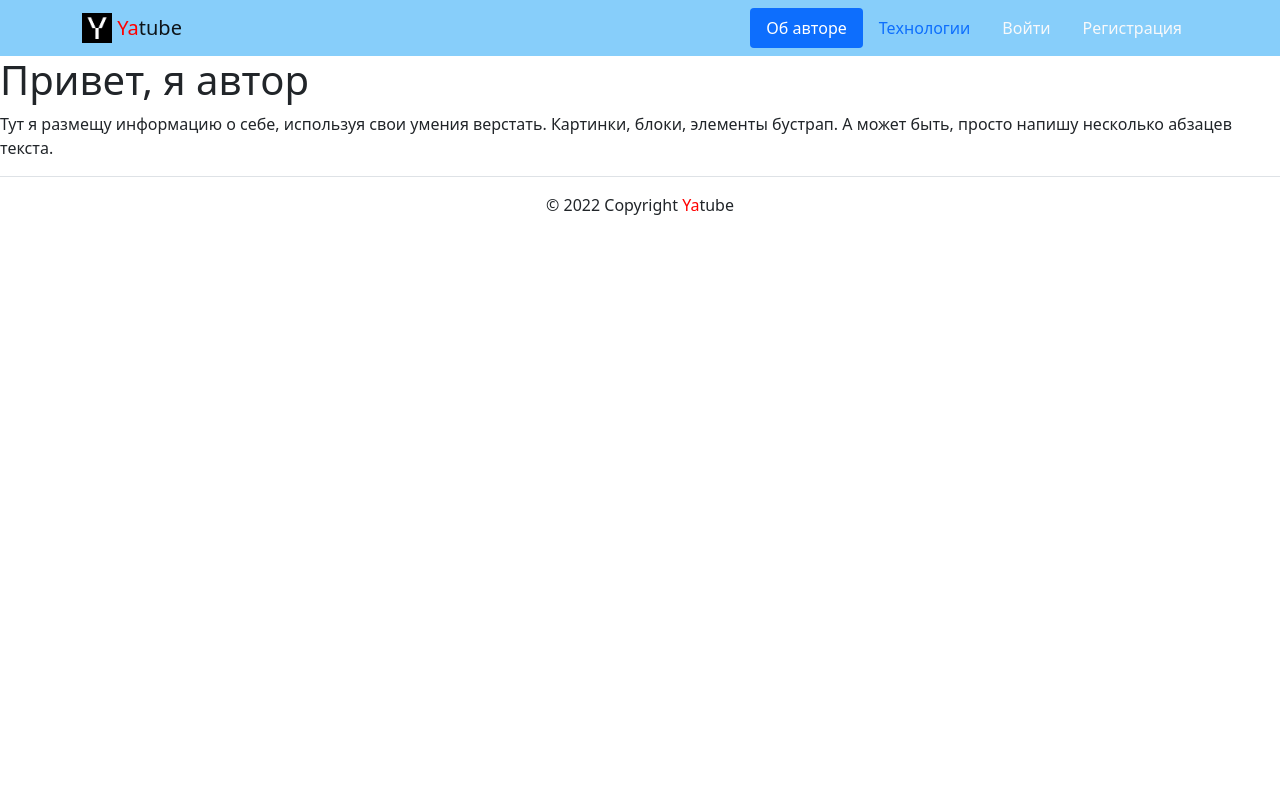
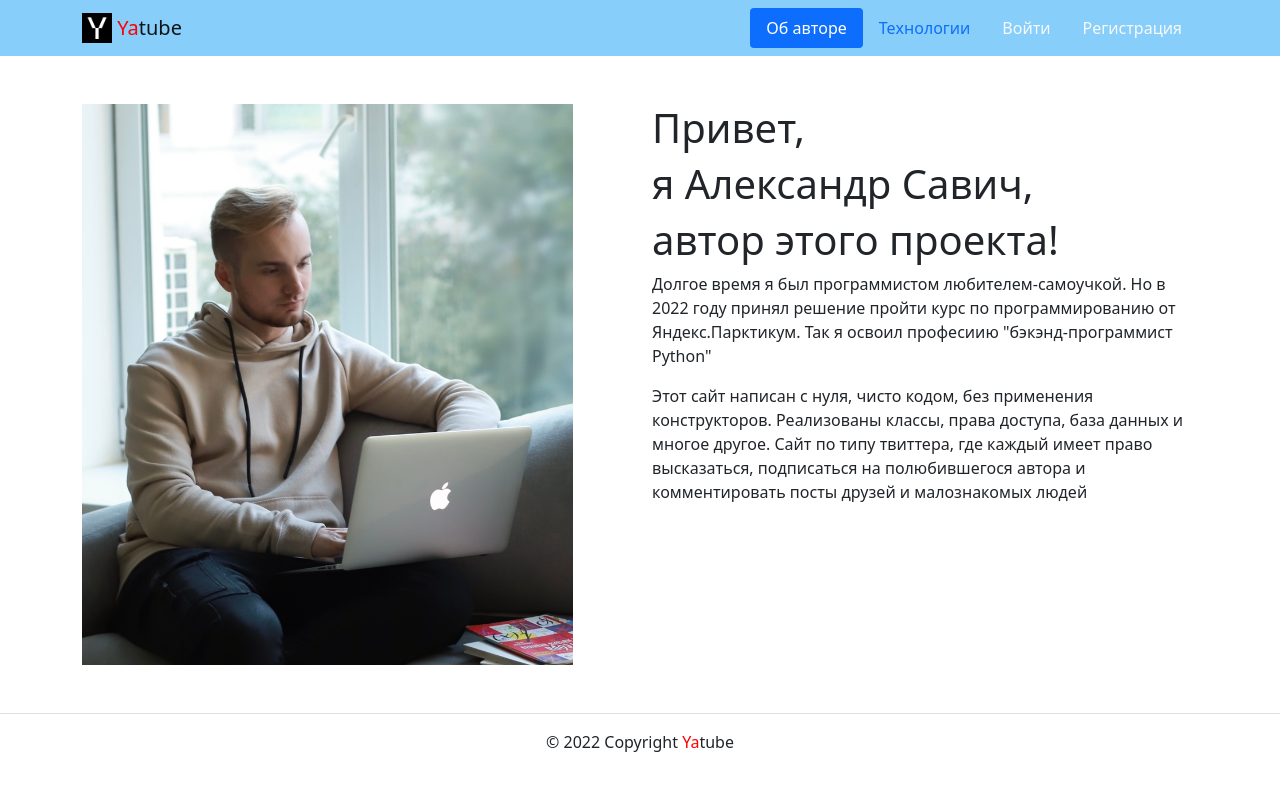
Before and after one commit to Savich19/hw05_final, a Django app: page /about/author/ in a window 1280 px wide. Run offline with Django 3.2, Linux system fonts and the light colour scheme; some libraries are stand-ins or nearby versions.

Commit message:
About me - for server version

```diff
--- a/yatube/templates/about/author.html
+++ b/yatube/templates/about/author.html
@@ -1,9 +1,23 @@
 {% extends "base.html" %}
 {% block title %}Об авторе проекта{% endblock %}
 {% block content %}
-<h1>Привет, я автор</h1>
-<p>
-  Тут я размещу информацию о себе, используя свои умения верстать.
-  Картинки, блоки, элементы бустрап. А может быть, просто напишу несколько абзацев текста.
-</p>
+<div class="container py-5">
+  <div class="row">
+    {% load static %}
+    <aside class="col-12 col-md-6">
+      <img src={% static 'img/author.jpg' %} width="90%">
+    </aside>
+    <article class="col-12 col-md-6">
+      <h1>Привет,</h1>
+      <h1>я Александр Савич,</h1>
+      <h1>автор этого проекта!</h1>
+      <p> Долгое время я был программистом любителем-самоучкой. Но в 2022 году принял
+        решение пройти курс по программированию от Яндекс.Парктикум.
+        Так я освоил професиию "бэкэнд-программист Python" </p>
+      <p> Этот сайт написан с нуля, чисто кодом, без применения конструкторов. Реализованы классы,
+        права доступа, база данных и многое другое. Сайт по типу твиттера, где каждый имеет право высказаться,
+        подписаться на полюбившегося автора и комментировать посты друзей и малознакомых людей</p>
+    </article>
+  </div>
+</div>
 {% endblock %}
--- a/yatube/templates/about/tech.html
+++ b/yatube/templates/about/tech.html
@@ -1,6 +1,7 @@
 {% extends "base.html" %}
 {% block title %}Технологии{% endblock %}
 {% block content %}
+<div class="container py-5">
 {% comment %} Колонки с отступом сверху и снизу {% endcomment %}
 <div class="row">
   <h1>Вот что я умею</h1>
@@ -25,7 +26,8 @@
     и 75% при размерах экрана ≥768px
   {% endcomment %}
   <article class="col-12 col-md-9">
-    <p>Текст страницы "Технологии"</p>
+    <p>Язык программирования Python совместно с Django Framework</p>
   </article>
 </div>
+</div>
 {% endblock %}
```
Also changed, not shown: yatube/static/img/author.jpg (added).
